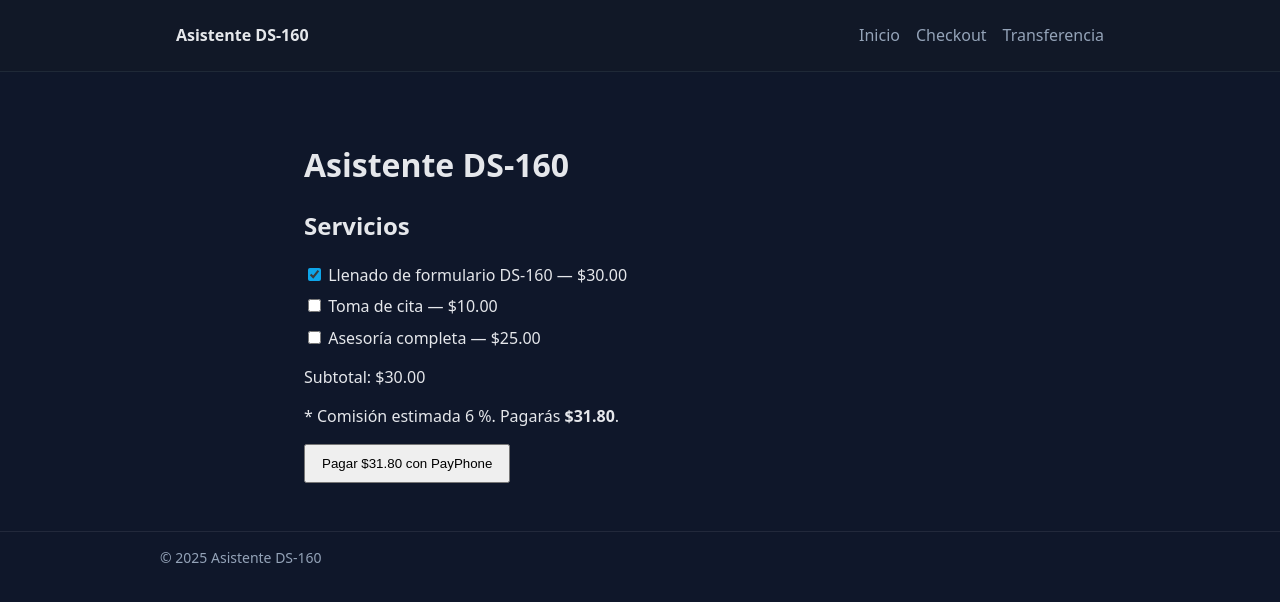
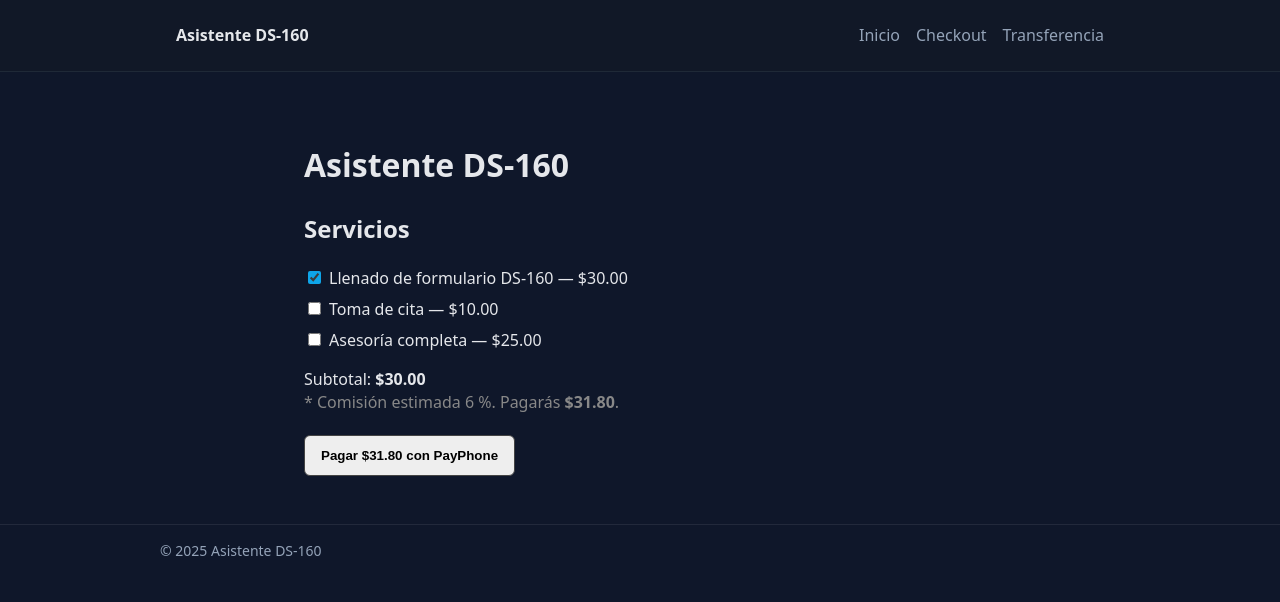
Before and after one commit to robertotitus86/ds160-app, a Next.js app: page /checkout in a window 1280 px wide. Shown: the top 602 px of the page. Built offline with nearby package versions, Linux system fonts and the light colour scheme.

Commit message:
Update page.jsx

```diff
--- a/src/app/checkout/page.jsx
+++ b/src/app/checkout/page.jsx
@@ -1,90 +1,147 @@
 "use client";
 import React, { useMemo, useState } from "react";
 
+/**
+ * Página de checkout que usa el proxy (Railway) para hablar con PayPhone.
+ * El proxy expone POST /pp/prepare y nosotros lo consumimos desde el navegador.
+ *
+ * Env vars requeridas en Vercel:
+ *  - NEXT_PUBLIC_PROXY_BASE_URL = https://<tu-subdominio>.up.railway.app
+ */
+
+const SERVICES = [
+  { id: "form",     label: "Llenado de formulario DS-160", price: 30.0, default: true },
+  { id: "appointment", label: "Toma de cita",                price: 10.0 },
+  { id: "advice",   label: "Asesoría completa",             price: 25.0 },
+];
+
 export default function CheckoutPage() {
-  const [selected, setSelected] = useState({
-    form: true,
-    appointment: false,
-    full: false,
+  const [selected, setSelected] = useState(() => {
+    // por defecto solo el primero marcado
+    const s = new Set();
+    SERVICES.forEach((sv) => sv.default && s.add(sv.id));
+    return s;
   });
+  const [loading, setLoading] = useState(false);
 
-  const services = [
-    { id: "form", label: "Llenado de formulario DS-160", price: 30.0 },
-    { id: "appointment", label: "Toma de cita", price: 10.0 },
-    { id: "full", label: "Asesoría completa", price: 25.0 },
-  ];
+  const subtotal = useMemo(() => {
+    let tot = 0;
+    SERVICES.forEach((sv) => { if (selected.has(sv.id)) tot += sv.price; });
+    return tot;
+  }, [selected]);
 
-  const subtotal = useMemo(
-    () =>
-      services
-        .filter((s) => selected[s.id])
-        .reduce((acc, s) => acc + s.price, 0),
-    [selected]
-  );
-
+  // comisión estimada 6 %
   const feePct = 0.06;
   const total = useMemo(() => +(subtotal * (1 + feePct)).toFixed(2), [subtotal]);
 
+  function toggle(id) {
+    setSelected((prev) => {
+      const copy = new Set(prev);
+      if (copy.has(id)) copy.delete(id);
+      else copy.add(id);
+      return copy;
+    });
+  }
+
   async function handlePay() {
     try {
-      const r = await fetch("/api/payphone/link", {
+      setLoading(true);
+
+      const proxyBase = process.env.NEXT_PUBLIC_PROXY_BASE_URL;
+      if (!proxyBase) {
+        alert("Falta NEXT_PUBLIC_PROXY_BASE_URL en Vercel");
+        return;
+      }
+
+      // URL a donde PayPhone redirigirá cuando el pago termine
+      const origin = window.location.origin.replace(/\/$/, "");
+      const responseUrl = `${origin}/checkout/confirm`;
+      const cancelUrl   = `${origin}/checkout/cancel`;
+
+      // armamos el payload que espera el proxy
+      const body = {
+        amountUSD: subtotal, // el proxy convierte a centavos
+        responseUrl,
+        cancelUrl
+      };
+
+      const r = await fetch(`${proxyBase}/pp/prepare`, {
         method: "POST",
         headers: { "Content-Type": "application/json" },
-        body: JSON.stringify({
-          amountUSD: total,
-          responseUrl: "https://ds160-app-6go6.vercel.app/checkout/confirm",
-          cancelUrl:   "https://ds160-app-6go6.vercel.app/checkout/cancel",
-          items: services.filter((s) => selected[s.id]),
-        }),
+        body: JSON.stringify(body),
       });
 
-      // 👇 SOLO UNA VEZ
-      const data = await r.json();
+      const txt = await r.text();
+      let data = null; try { data = JSON.parse(txt); } catch {}
 
       if (!r.ok || !data?.ok) {
-        const extra = data?.raw ? `\nDetalles: ${JSON.stringify(data.raw)}` : "";
-        throw new Error(`${data?.message || "PayPhone API error"}${extra}`);
+        const msg = data?.message || data?.error || "No se pudo preparar el pago";
+        const extra = data?.raw ? `\nDetalles: ${JSON.stringify(data.raw)}` : `\n${txt}`;
+        alert(`${msg}${extra}`);
+        return;
       }
 
-      if (data?.url) {
-        window.location.href = data.url;
-      } else {
-        alert("La respuesta no contiene URL de pago.");
+      // el proxy devuelve todo lo que responde PayPhone; normalmente viene una URL
+      const payUrl =
+        data?.prep?.paymentUrl ||
+        data?.prep?.url ||
+        data?.prep?.payWithCardUrl;
+
+      if (!payUrl) {
+        alert("La respuesta no contiene la URL de pago.");
+        console.log("Respuesta:", data);
+        return;
       }
-    } catch (e) {
-      alert(e.message || "Error inesperado");
+
+      // redirigimos a PayPhone
+      window.location.href = payUrl;
+
+    } catch (err) {
+      console.error(err);
+      alert("fetch failed");
+    } finally {
+      setLoading(false);
     }
   }
 
   return (
     <main style={{ maxWidth: 720, margin: "0 auto", padding: 24 }}>
       <h1>Asistente DS-160</h1>
-      <h2>Servicios</h2>
 
-      <ul style={{ listStyle: "none", padding: 0 }}>
-        {services.map((s) => (
-          <li key={s.id} style={{ marginBottom: 8 }}>
-            <label>
-              <input
-                type="checkbox"
-                checked={!!selected[s.id]}
-                onChange={(e) =>
-                  setSelected((prev) => ({ ...prev, [s.id]: e.target.checked }))
-                }
-              />{" "}
-              {s.label} — ${s.price.toFixed(2)}
-            </label>
-          </li>
+      <h2 style={{ marginTop: 24 }}>Servicios</h2>
+      <div style={{ marginTop: 8 }}>
+        {SERVICES.map((sv) => (
+          <label key={sv.id} style={{ display: "block", margin: "8px 0", cursor: "pointer" }}>
+            <input
+              type="checkbox"
+              checked={selected.has(sv.id)}
+              onChange={() => toggle(sv.id)}
+              style={{ marginRight: 8 }}
+            />
+            {sv.label} — ${sv.price.toFixed(2)}
+          </label>
         ))}
-      </ul>
+      </div>
 
-      <p>Subtotal: ${subtotal.toFixed(2)}</p>
-      <p>
-        * Comisión estimada 6 %. Pagarás <strong>${total.toFixed(2)}</strong>.
-      </p>
+      <div style={{ marginTop: 16, fontSize: 16 }}>
+        <div>Subtotal: <b>${subtotal.toFixed(2)}</b></div>
+        <div style={{ color: "#888" }}>* Comisión estimada {(feePct * 100).toFixed(0)} %. Pagarás <b>${total.toFixed(2)}</b>.</div>
+      </div>
 
-      <button onClick={handlePay} style={{ padding: "10px 16px", cursor: "pointer" }}>
-        Pagar ${total.toFixed(2)} con PayPhone
+      <button
+        onClick={handlePay}
+        disabled={loading || subtotal <= 0}
+        style={{
+          marginTop: 20,
+          padding: "12px 16px",
+          borderRadius: 6,
+          border: "1px solid #444",
+          background: loading ? "#999" : "#eee",
+          cursor: loading ? "not-allowed" : "pointer",
+          fontWeight: 600,
+        }}
+      >
+        {loading ? "Preparando pago..." : `Pagar $${total.toFixed(2)} con PayPhone`}
       </button>
     </main>
   );
```
